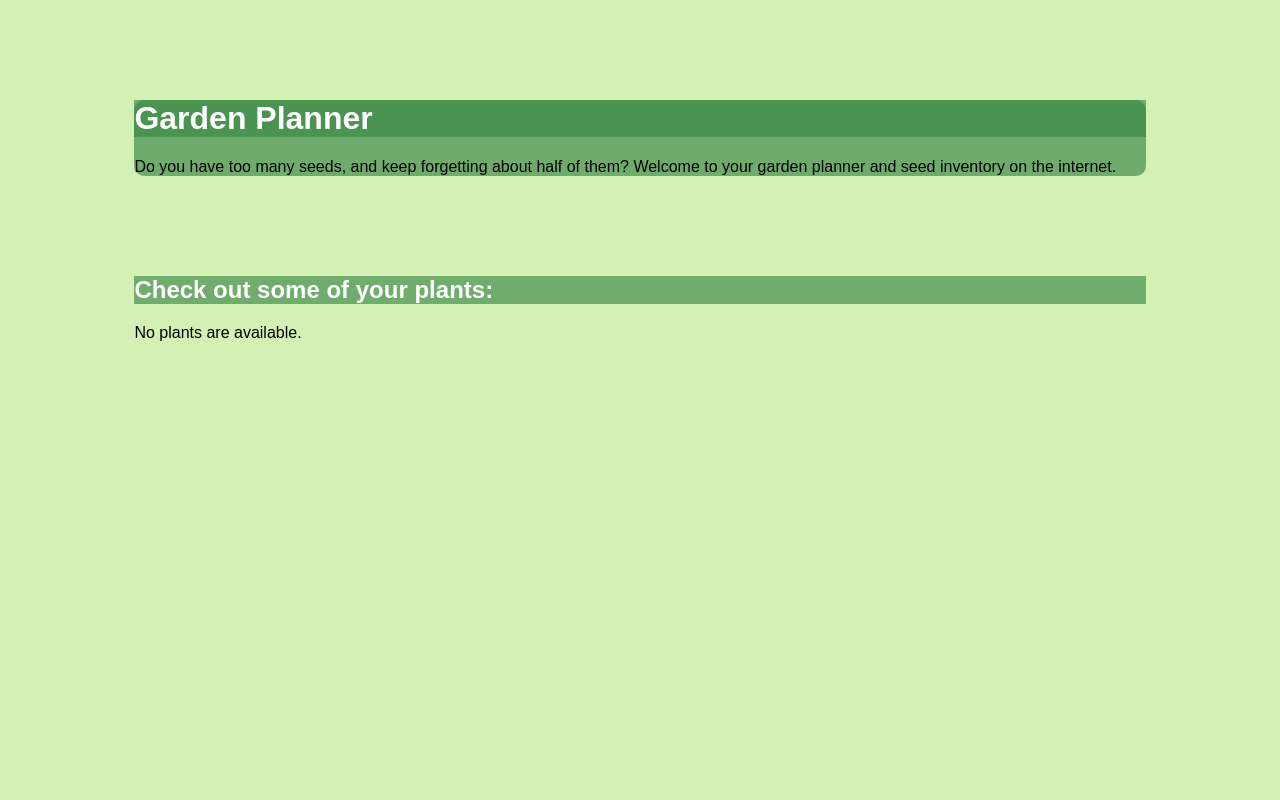
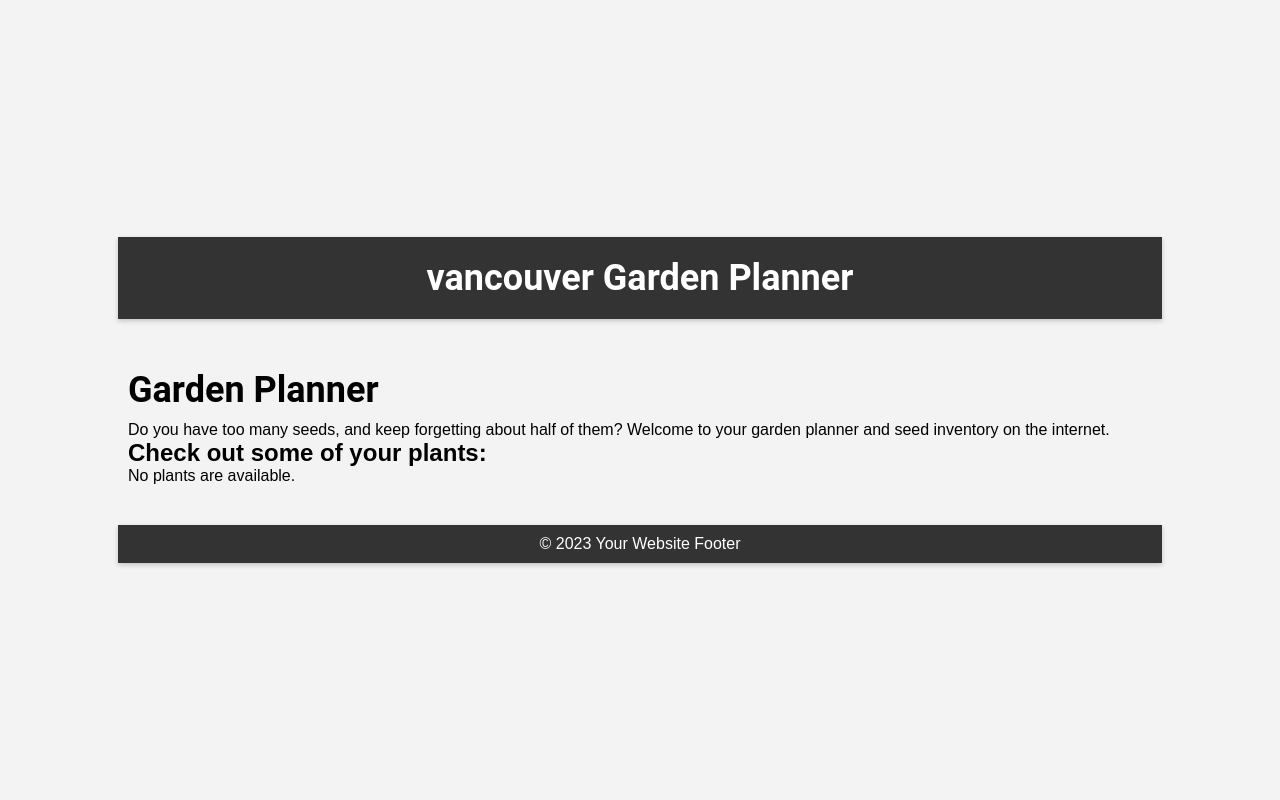
Before and after one commit to SwantjeM/gardenplanner, a Django app: page / in a window 1280 px wide. Run offline with Django 4.2, Linux system fonts and the light colour scheme; data that the repository does not hold is empty.

Commit message:
experiments with templates and CSS

```diff
--- /dev/null
+++ b/core/static/core/styles.css
@@ -0,0 +1,52 @@
+/* Reset some default browser styles */
+body, h1, h2, p {
+  margin: 0;
+  padding: 0;
+}
+
+/* Set background color with space on the sides */
+body {
+  background-color: #f3f3f3; /* Subtle gray background */
+  font-family: Arial, sans-serif; /* Default font stack with fallbacks */
+  display: flex;
+  flex-direction: column;
+  justify-content: center;
+  align-items: center;
+  min-height: 100vh;
+}
+
+/* Header styles */
+header {
+  background-color: #333; /* Dark gray header background */
+  color: #fff; /* White text color */
+  padding: 10px;
+  text-align: center;
+  width: 80%;
+}
+
+h1 {
+  font-family: 'Roboto', sans-serif; /* Modern font */
+  font-size: 36px;
+  margin: 10px 0;
+}
+
+/* Main section styles */
+main {
+  width: 80%; /* Width of the content box */
+  margin: 20px 0; /* Add space top and bottom */
+  padding: 20px; /* Padding within the box */
+}
+
+/* Footer styles */
+footer {
+  background-color: #333; /* Dark gray footer background */
+  color: #fff; /* White text color */
+  padding: 10px;
+  text-align: center;
+  width: 80%;
+}
+
+/* Apply a subtle shadow to the header and footer */
+header, footer {
+  box-shadow: 0px 2px 5px rgba(0, 0, 0, 0.2);
+}
--- a/core/templates/core/index.html
+++ b/core/templates/core/index.html
@@ -4,10 +4,17 @@
 <head>
   <meta charset="utf-8">
   <meta name="viewport" content="width=device-width, initial-scale=1">
-  <title>index</title>
-  <link rel="stylesheet" href="{% static 'core/style.css' %}">
+  <title>Your Page Title</title>
+  <link rel="stylesheet" href="{% static 'core/styles.css' %}">
+  <!-- Add the Google Fonts link -->
+
 </head>
 <body>
+  <header>
+    <h1>vancouver Garden Planner</h1>
+  </header>
+
+  <main>
 
 <div id="HeadingWrapper">
     <h1>Garden Planner</h1>
@@ -26,6 +33,10 @@
     <p>No plants are available.</p>
     {% endif %}
   </div>
+  </main>
 
+  <footer>
+    <p>&copy; 2023 Your Website Footer</p>
+  </footer>
 </body>
 </html>
```
Also changed, not shown: core/templates/core/index_old.html (added, +31 -0 lines), core/static/core/style_old.css (renamed from core/static/core/style.css). Lines whose indentation alone changed are shown as unchanged.
